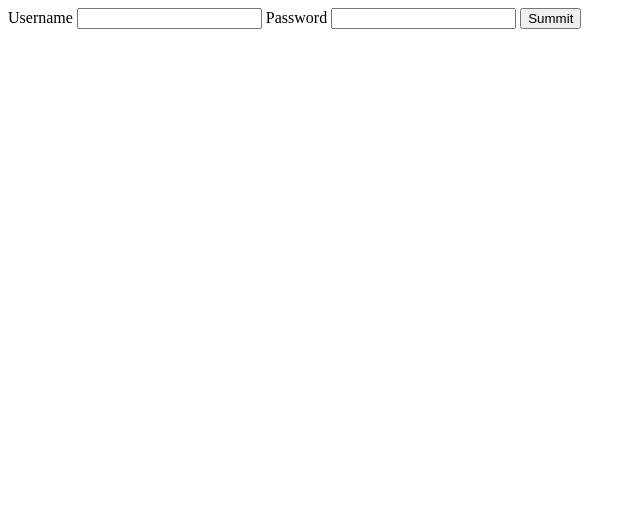
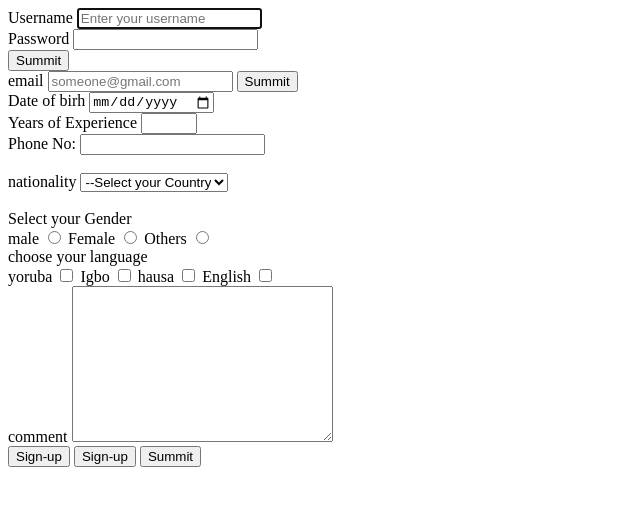
Before and after one commit to famousvic/profilecard, a plain HTML site: page html/form.html in a window 1280 px wide. Shown: the whole page, without its empty margins (0-640 px from the left). Drawn offline with Linux system fonts and the light colour scheme.

Commit message:
initialized

```diff
--- a/html/form.html
+++ b/html/form.html
@@ -1,16 +1,93 @@
 <!DOCTYPE html>
 <html lang="en">
   <head>
-    <meta charset="UTF-8">
-    <meta name="viewport" content="width=device-width, initial-scale=1.0">
+    <meta charset="UTF-8" />
+    <meta name="viewport" content="width=device-width, initial-scale=1.0" />
     <title>Document</title>
   </head>
   <body>
-    <form action="">
+    <form action="" method="get">
       <label for="username">Username</label>
-        <input type="text" id="username">
+      <input
+        type="text"
+        id="username"
+        name="victor"
+        placeholder="Enter your username"
+        required
+        spellcheck="true"
+        autofocus
+      />
+      <br />
+
       <label for="password">Password</label>
-        <input type="text" id="username">
+      <input type="password" name="password id="Password" />
+      <br />
+      <button>Summit</button>
+      <br />
+      <label for="email">email</label>
+      <input
+        type="email"
+        name="email"
+        id="username"
+        placeholder="someone@gmail.com"
+      />
+      <button>Summit</button>
+      <br />
+      <label for="dob">Date of birh</label>
+      <input type="date" name="da" id="dob" min="2005-06-01" />
+      <br />
+      <label for="yoe">Years of Experience</label>
+      <input type="number" name="" id="yoe" min="10" max="20" />
+      <br />
+      <label for="phone">Phone No:</label>
+      <input type="tel" name="" id="phone" />
+      <br />
+      <!-- dropdown option-->
+      <br />
+
+      <label for="nationality">nationality</label>
+      <select name="" id="nationality">
+        <option value="" disabled selected>--Select your Country</option>
+        <optgroup label="Africa">
+          <option value="Nigeria">Nigeria</option>
+          <option value="Ghana">Ghana</option>
+        </optgroup>
+        <optgroup label="Europe">
+          <option value="England">England</option>
+          <option value="Spain">Spain</option>
+        </optgroup>
+        <optgroup label="Asia">
+          <option value="China">China</option>
+          <option value="Japan">Japan</option>
+        </optgroup>
+      </select>
+      <br />
+      <br />
+      <label for="">Select your Gender</label>
+      <br />
+      <label for="male">male</label>
+      <input type="radio" name="Gender" id="male" />
+      <label for="Female">Female</label>
+      <input type="radio" name="Gender" id="Female" />
+      <label for="Others">Others</label>
+      <input type="radio" name="Gender" id="Others" />
+      <br />
+      <label for="">choose your language</label>
+      <br />
+      <label for="yoruba">yoruba</label>
+      <input type="checkbox" name="language1" id="yoruba" />
+      <label for="igbo">Igbo</label>
+      <input type="checkbox" name="language2" id="igbo" />
+      <label for="hausa">hausa</label>
+      <input type="checkbox" name="language3" id="hausa" />
+      <label for="english">English</label>
+      <input type="checkbox" name="language4" id="english" />
+      <br />
+      <label for="comment">comment</label>
+      <textarea name="" id="" cols="30" rows="10"></textarea>
+      <br/>
+      <input type="button" value="Sign-up" name="" id="" />
+      <input type="submit" value="Sign-up" name="" id="" />
       <button>Summit</button>
     </form>
   </body>
```
Also changed, not shown: CSS/index.html (added, +37 -0 lines). Lines whose indentation alone changed are shown as unchanged.
